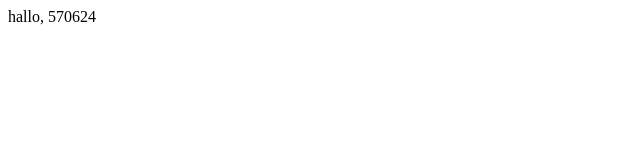
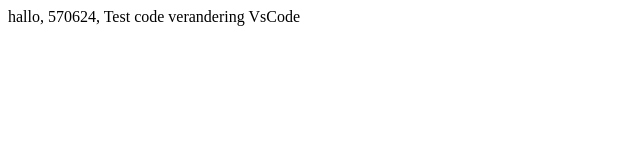
Before and after one commit to E-mma9/emma-week4-publci-privatecloud, a plain HTML site: page index.html in a window 1280 px wide. Shown: the whole page, without its empty margins (0-640 px from the left). Drawn offline with Linux system fonts and the light colour scheme.

Commit message:
update index.html text

```diff
--- a/index.html
+++ b/index.html
@@ -4,6 +4,6 @@
     <title>hallo, 570624</title>
 </head>
 <body>
-    hallo, 570624
+    hallo, 570624, Test code verandering VsCode
 </body>
 </html>
```
Also changed, not shown: 1 other file.
